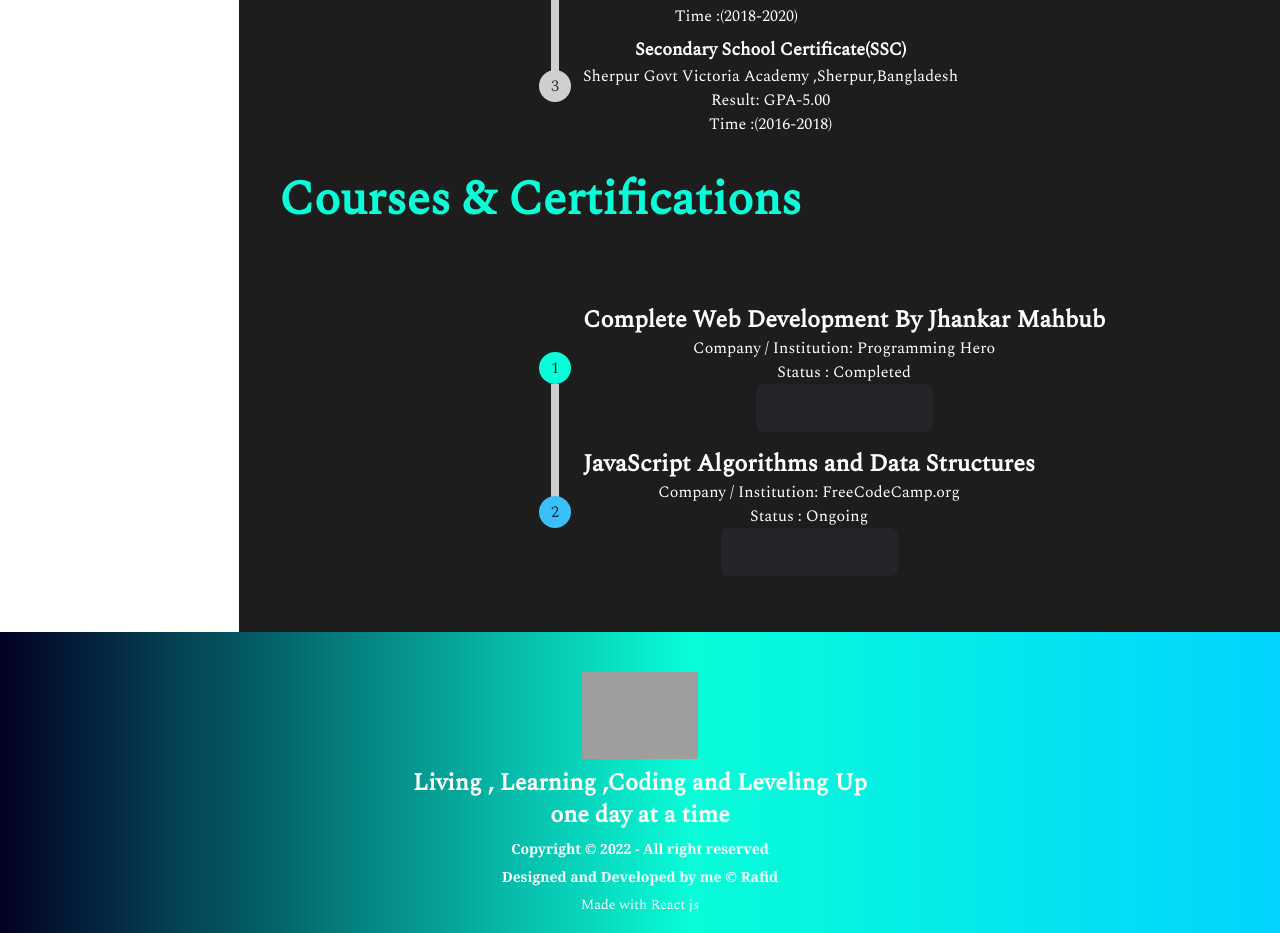
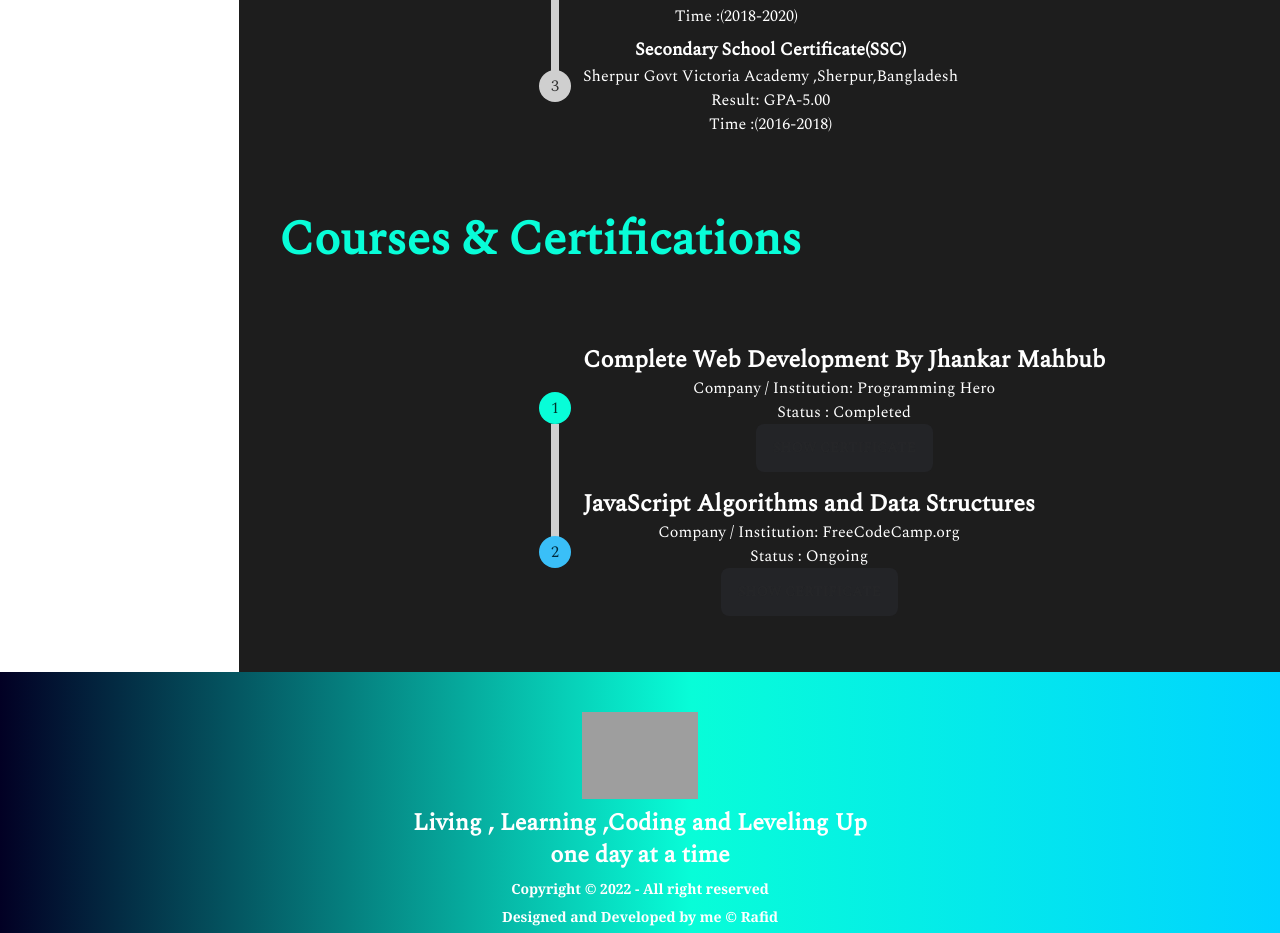
Before and after one commit to shihabsararrafid/my-portfolio-new, a React (Create React App) app: page /about in a window 1280 px wide. Shown: the part 1260-2193 px from the top of the page. Built offline with nearby package versions, Linux system fonts and the light colour scheme; grey boxes are pictures that could not be loaded.

Commit message:
margin issue solved

```diff
--- a/src/Components/About/Courses.js
+++ b/src/Components/About/Courses.js
@@ -2,7 +2,7 @@ import React from "react";
 
 const Courses = () => {
   return (
-    <div className="text-white my-10">
+    <div className="text-white py-10">
       <h1
         className="text-5xl font-bold text-[#08fdd8] my-10"
         data-aos="fade-up"
--- a/src/Components/MySkills/Services.js
+++ b/src/Components/MySkills/Services.js
@@ -2,7 +2,7 @@ import React from "react";
 
 const Services = ({ open }) => {
   return (
-    <div className=" text-black my-20">
+    <div className=" text-black py-20">
       <h1 className="text-[#08fdd8] my-10 font-bold text-4xl">
         What Services I can Provide:
       </h1>
```
